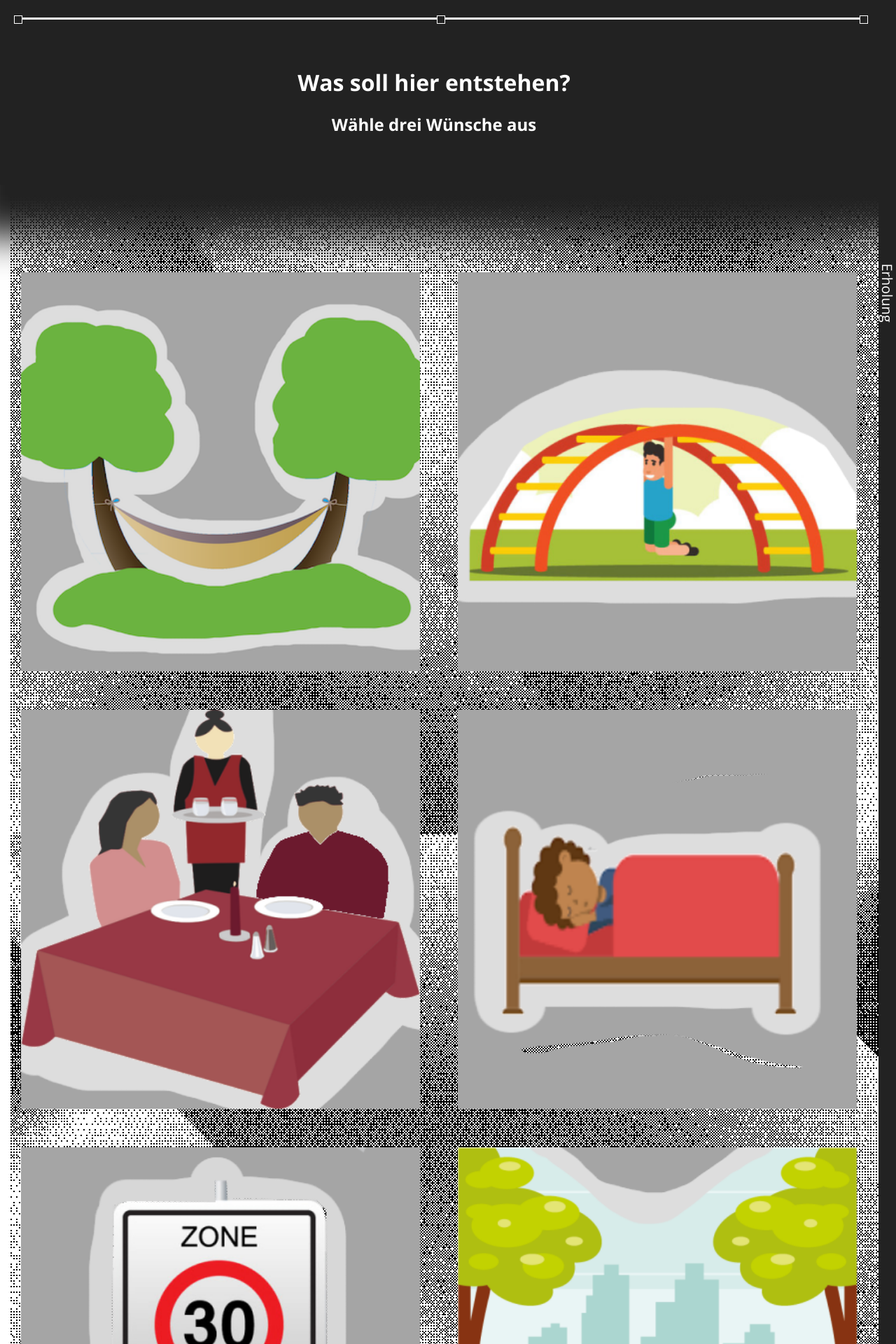
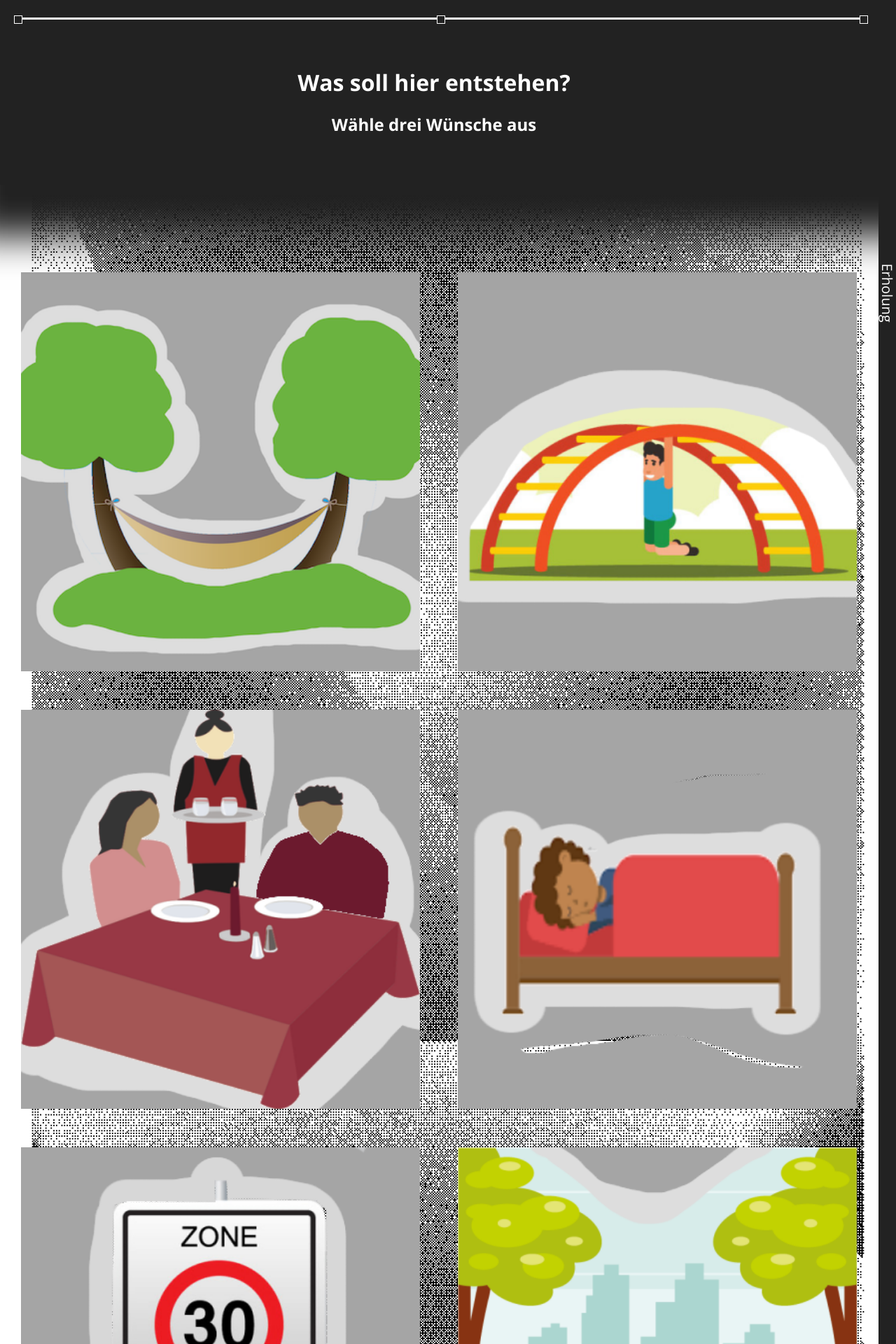
Before and after one commit to leoer/printerest, a Flask app: page / in a window 1280 px wide. Shown: the top 1920 px of the page at 70% size. Run offline with Flask 2, Linux system fonts and the light colour scheme; some libraries are stand-ins or nearby versions.

Commit message:
changed background positioning

```diff
--- a/static/style.css
+++ b/static/style.css
@@ -42,13 +42,14 @@ body {
 #gallery ul {
     list-style: none;
     margin: 0;
-    padding: 100px 0 0 5px;
+    padding: 50px 0 50px 5px;
 
     /* background */
-    background-repeat: repeat-y;
-    background-size: inherit;
-    background-attachment: local;
-    background-position: center;
+    background-size: cover;
+}
+
+#gallery ul:nth-child(2) {
+    padding-top: 100px;
 }
 
 #gallery ul:last-child {
```
